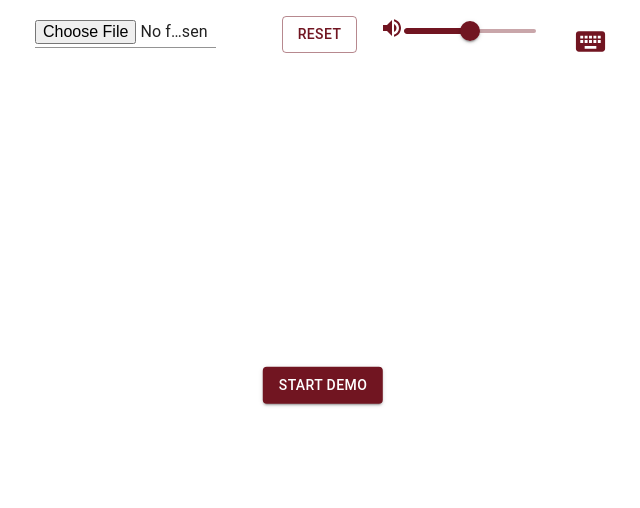
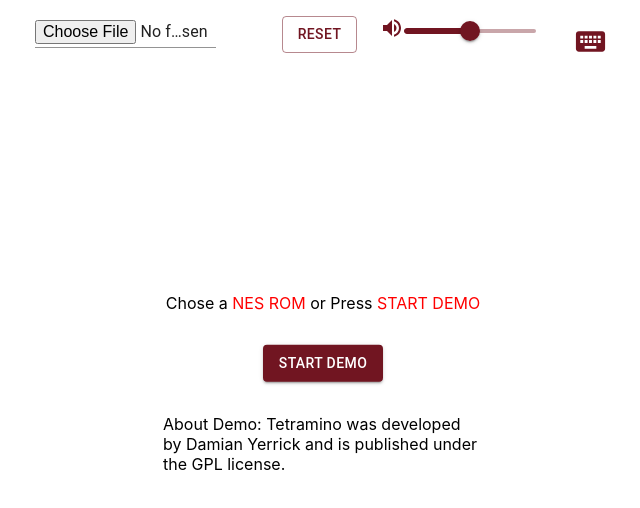
Before and after one commit to OKB-99/react-nes, a React (Create React App) app: page / in a window 1280 px wide. Shown: the top 508 px of the page, without its empty margins (349-989 px from the left). Built offline with nearby package versions, Linux system fonts and the light colour scheme.

Commit message:
feat(App.tsx): Add description of the demo

```diff
--- a/src/App.css
+++ b/src/App.css
@@ -37,6 +37,13 @@
   }
 }
 
+.center {
+  position: absolute;
+  top: 50%;
+  left: 50%;
+  transform: translate(-50%, -50%);
+}
+
 /* GamepadModal */
 .circle {
   margin: 0.5vw;
--- a/src/App.tsx
+++ b/src/App.tsx
@@ -151,12 +151,18 @@
           </Grid>
           <Grid container>
             <Grid>
-              <Box sx={{ position: 'relative', display: 'inline-block' }}>
-                <canvas id="canvas" width="256" height="240"
-                    style={{ height: '75vh', border: '0px solid #711521', aspectRatio: 16 / 15 }}></canvas>
-                <Button variant="contained" onClick={startDemo}
-                    sx={{ position: 'absolute', top: '50%', left: '50%', transform: 'translate(-50%, -50%)',
-                        display: gameStarted ? 'none' : 'block' }} >Start DEMO</Button>
+              <Box sx={{ position: 'relative', display: 'inline-block', height: '75vh',
+                  border: '0px solid #711521', aspectRatio: 16 / 15 }}>
+                <canvas id="canvas" width="256" height="240" style={{ width: '100%'}}> </canvas>
+
+                <Box className="center" maxWidth="50vh"
+                  sx={{ display: 'flex', flexDirection: 'column', alignItems: 'center', justifyContent: 'center', gap: 2 }}
+                >
+                  <Box component="p">Chose a <Box component="span" color="red">NES ROM</Box> or Press <Box component="span" color="red">START DEMO</Box></Box>
+                  <Button variant="contained" onClick={startDemo} sx={{ display: gameStarted ? 'none' : 'block' }} >Start DEMO</Button>
+                  <Box component="p">About Demo: Tetramino was developed by Damian Yerrick and is published under the GPL license.</Box>
+                </Box>
+
               </Box>
             </Grid>
           </Grid>
```
